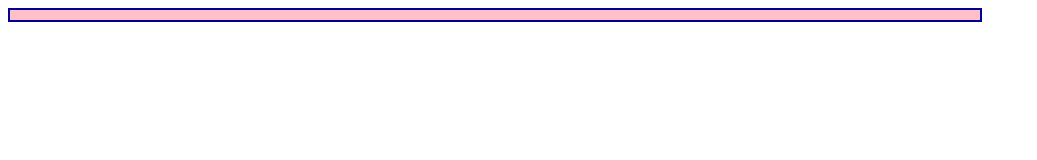
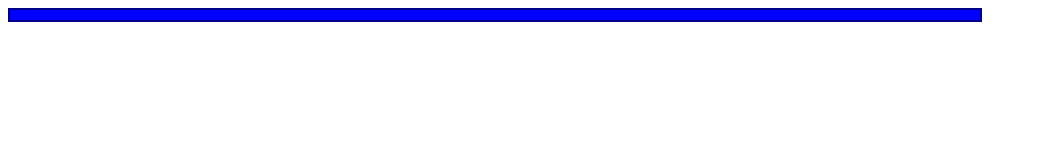
Before and after one commit to shivangsri/css, a plain HTML site: page index.html in a window 1280 px wide. Shown: the whole page, without its empty margins (0-1037 px from the left). Drawn offline with Linux system fonts and the light colour scheme.

Commit message:
Update index.html

```diff
--- a/index.html
+++ b/index.html
@@ -12,6 +12,6 @@ padding:5px;
 </head>
 
 
-<div style="width:960px; color:navy; background-color:pink; border:2px solid darkblue; padding:5px">
+<div style="width:960px; color:navy; background-color:blue; border:2px solid darkblue; padding:5px">
 
 </div>
```
